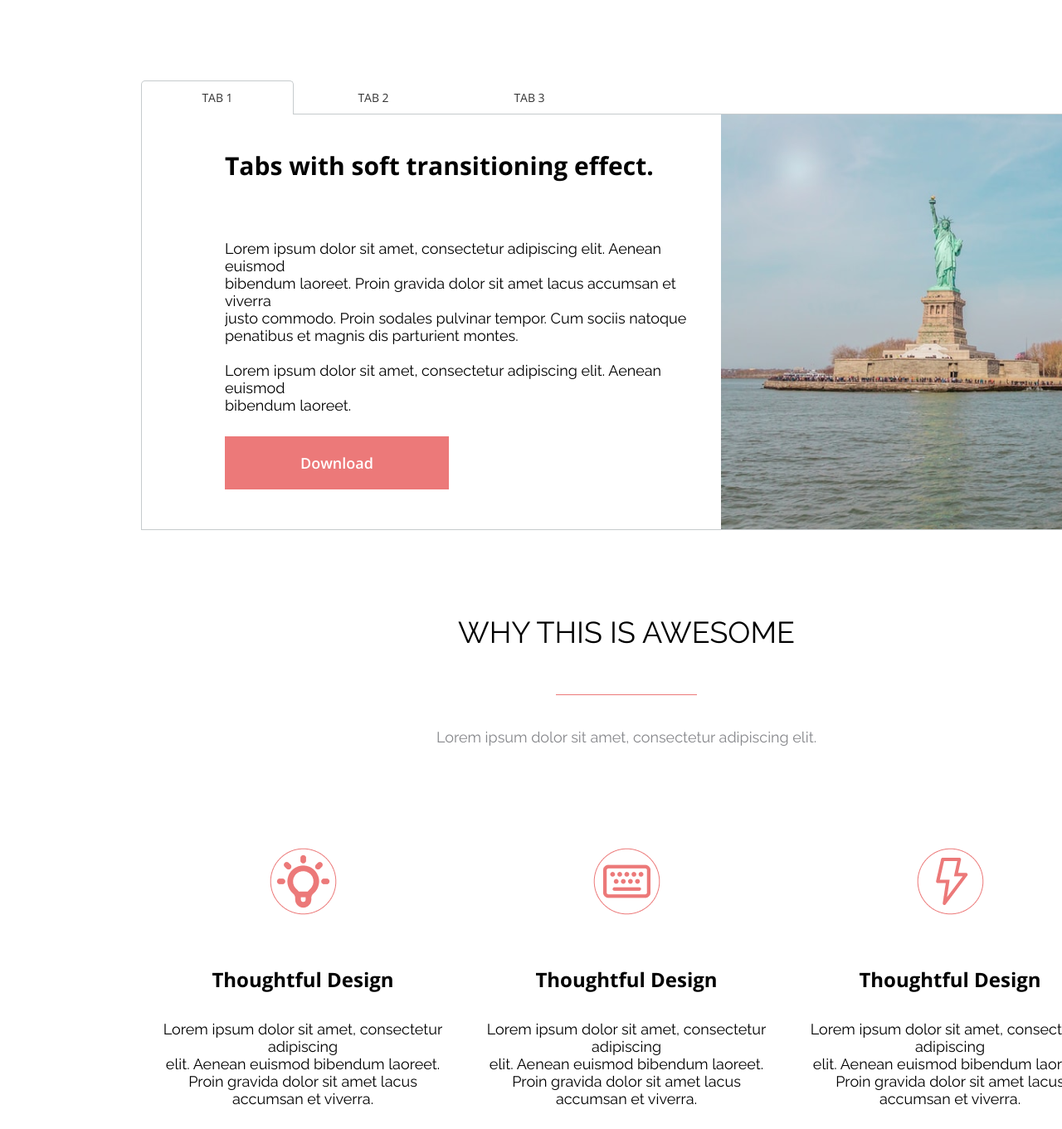
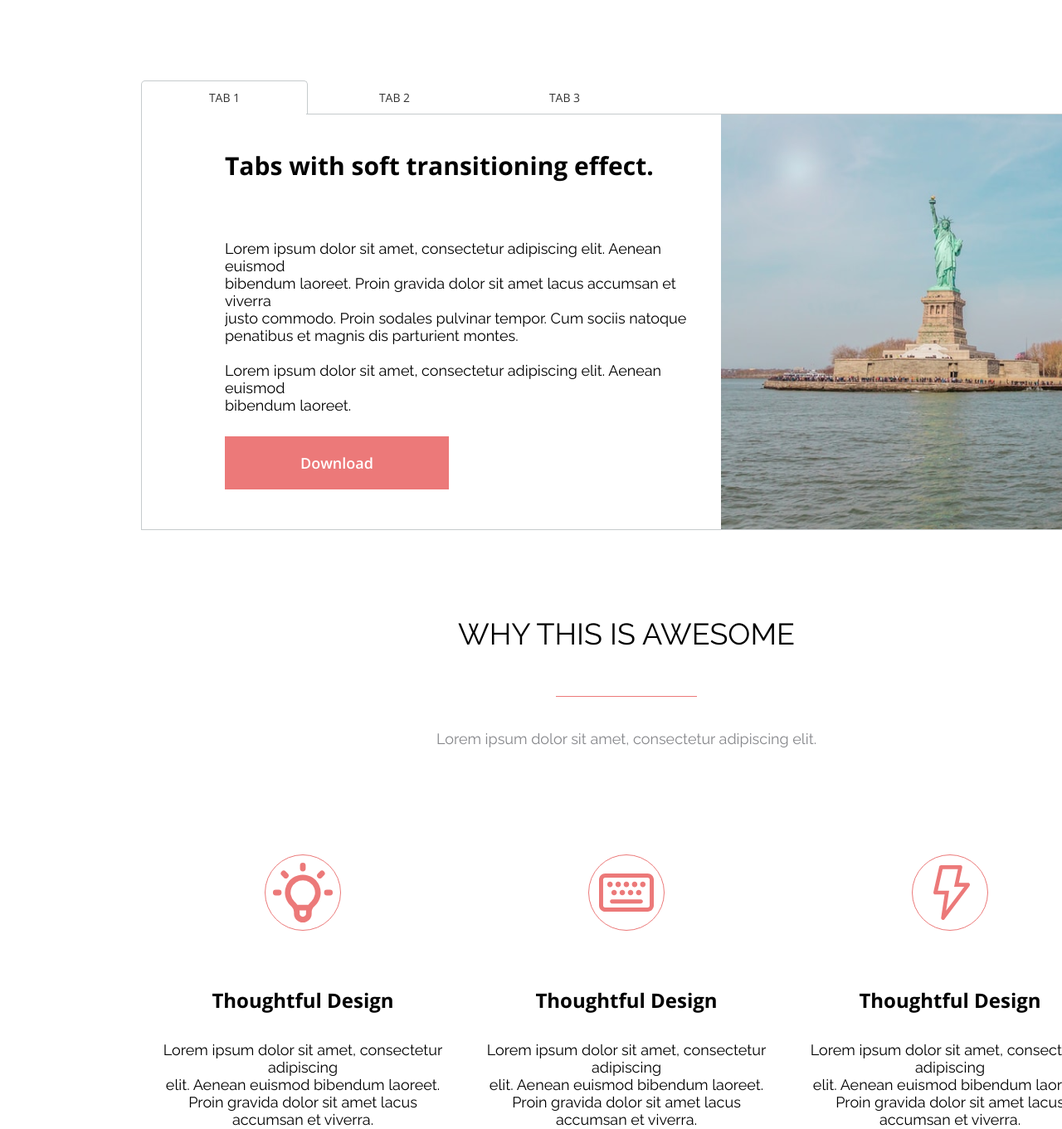
Before and after one commit to MaxonKlakson6/AXIT, a plain HTML site: page index.html in a window 1280 px wide. Shown: the part 1224-2585 px from the top of the page at 83% size. Drawn offline with nearby package versions, Linux system fonts and the light colour scheme.

Commit message:
Changed tabs width and icons format in about section

```diff
--- a/css/pricing/pricing.scss
+++ b/css/pricing/pricing.scss
@@ -35,6 +35,7 @@ $column-color: #333;
             transition: .5s;
 
             &:hover{
+                cursor: pointer;
                 transform: translate(0, -20px);
                 box-shadow: 0 4px 10px 0 rgba(51, 51, 51, 0.2);
             }
--- a/css/tabs/tabs.scss
+++ b/css/tabs/tabs.scss
@@ -8,11 +8,10 @@
 
 .tabs{
     width: 1170px;
-    height: 540px;
     margin: 100px auto 0;
 
     .tabs__nav-btn{
-        width: 184px;
+        width: 201px;
         padding: 10px;
         @include fontz ( #333, Open Sans, 14px, 400);
         text-transform: uppercase;
@@ -35,7 +34,7 @@
         &::after{
             content: '';
             position: absolute;
-            width: 182px;
+            width: 198px;
             height: 4px;
             background-color: #fff;
             top: 38px;
--- a/index.html
+++ b/index.html
@@ -128,19 +128,19 @@
             </header>
             <div class="about__info-block">
                 <div class="about__column">
-                    <img src="images/about/bulb.png" alt="" class="icon">
+                    <img src="images/about/bulb.svg" alt="" class="icon">
                     <h4 class="column__title">Thoughtful Design</h4>
                     <p class="column__text">Lorem ipsum dolor sit amet, consectetur adipiscing<br>
                         elit. Aenean euismod bibendum laoreet. Proin gravida dolor sit amet lacus accumsan et viverra.</p>
                 </div>
                 <div class="about__column">
-                    <img src="images/about/keyboard.png" alt="" class="icon">
+                    <img src="images/about/keyboard.svg" alt="" class="icon">
                     <h4 class="column__title">Thoughtful Design</h4>
                     <p class="column__text">Lorem ipsum dolor sit amet, consectetur adipiscing<br>
                         elit. Aenean euismod bibendum laoreet. Proin gravida dolor sit amet lacus accumsan et viverra.</p>
                 </div>
                 <div class="about__column">
-                    <img src="images/about/lightning.png" alt="" class="icon">
+                    <img src="images/about/lightning.svg" alt="" class="icon">
                     <h4 class="column__title">Thoughtful Design</h4>
                     <p class="column__text">Lorem ipsum dolor sit amet, consectetur adipiscing<br>
                         elit. Aenean euismod bibendum laoreet. Proin gravida dolor sit amet lacus accumsan et viverra.</p>
```
Also changed, not shown: css/pricing/pricing.css, css/tabs/tabs.css, images/about/bulb.png (deleted), images/about/bulb.svg (added), images/about/keyboard.png (deleted), images/about/keyboard.svg (added), images/about/lightning.png (deleted), images/about/lightning.svg (added), 2 other files.
